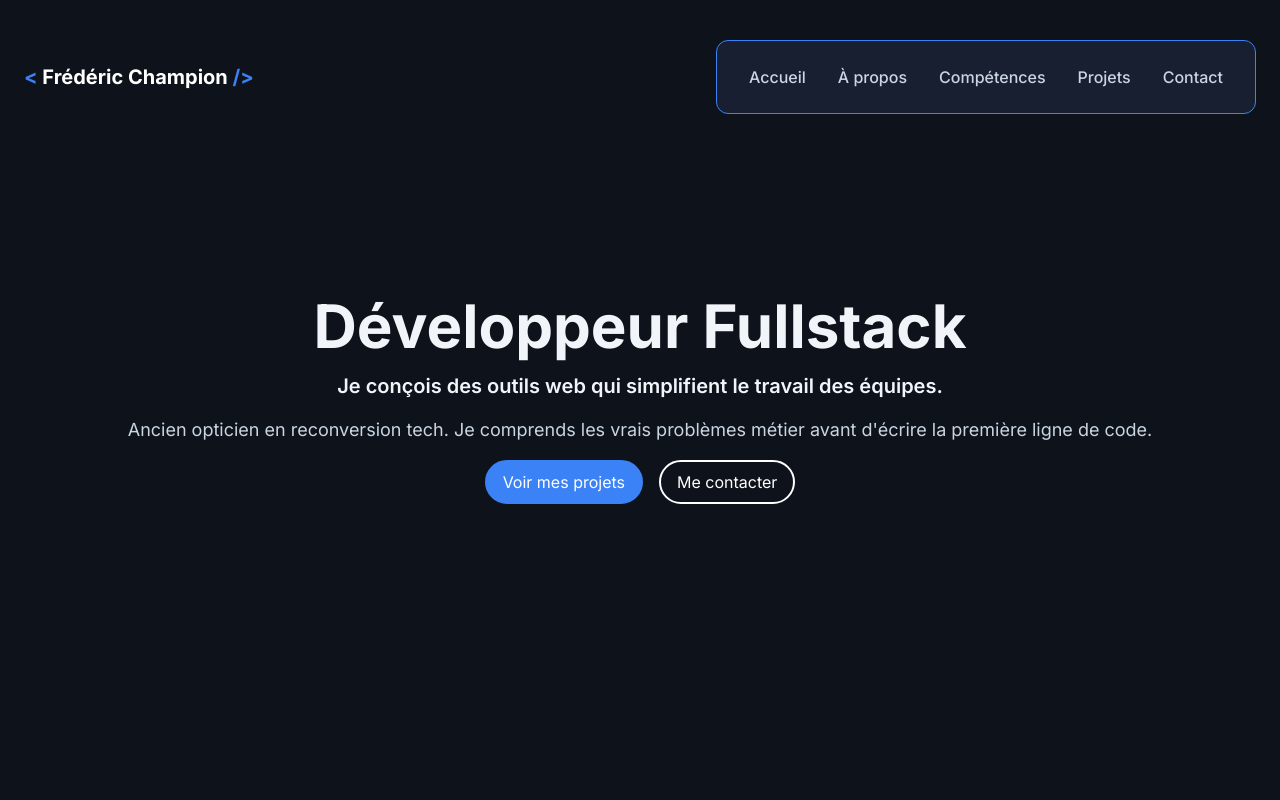
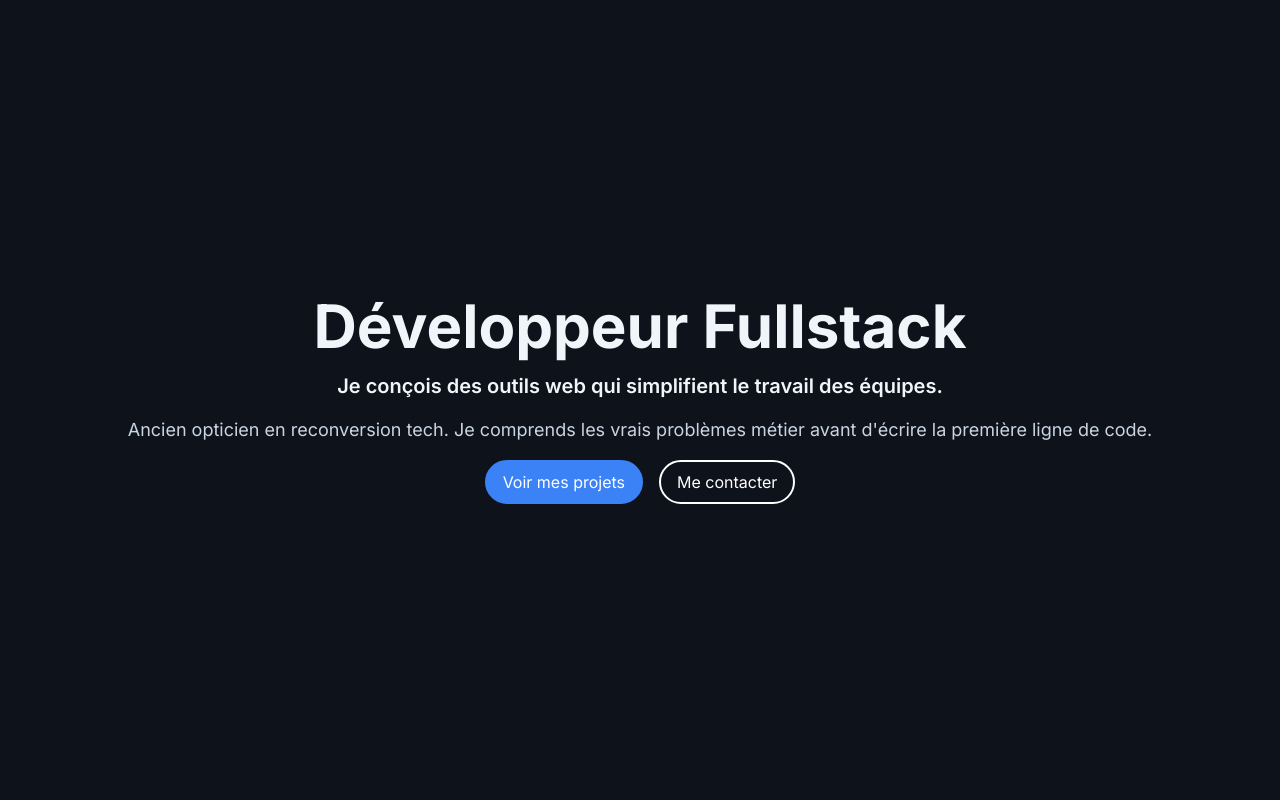
Before and after one commit to Frederic-Champion/portfolio-fred, a website: page index.html in a window 1280 px wide. Shown: the top 800 px of the page. Drawn offline with nearby package versions, Linux system fonts and the light colour scheme; files that its build step writes are made by us from their sources.

Commit message:
effet JS Scroll Navbar

```diff
--- a/index.html
+++ b/index.html
@@ -11,9 +11,9 @@
     <link rel="stylesheet" type='text/css' href="https://cdn.jsdelivr.net/gh/devicons/devicon@latest/devicon.min.css" />
     <title>Frédéric Champion — Développeur Fullstack</title>
 </head>
-<body class="bg-[#0e121b] text-[#f1f5f9]">
+<body class="bg-[#0e121b] text-[#f1f5f9] overflow-x-hidden">
 
-    <header class="flex justify-between items-center py-2 px-6 my-8 fixed w-full top-0">
+    <header class="flex justify-between items-center py-2 px-6 my-8 fixed w-full top-0 transition-transform duration-500 z-50">
         <div class="font-bold text-white text-xl"><span class="text-[#3b82f6]"><</span> Frédéric Champion <span class="text-[#3b82f6]">/></span></div>
         <nav class="flex gap-8 py-6 px-8 rounded-xl border border-[#3b82f6] bg-[#181f30]" id="navbar">
             <a class="nav-link" href="#accueil">Accueil</a>
--- a/script.js
+++ b/script.js
@@ -1,4 +1,4 @@
-const sections = document.querySelectorAll("section");
+const sections = document.querySelectorAll("section:not(#hero)");
 
 for (let section of sections) {
     section.classList.add("hidden-section");
@@ -19,3 +19,24 @@ const observer = new IntersectionObserver(callback, option);
 for (let section of sections) {
     observer.observe(section);
 }
+
+const navbar = document.querySelector("#navbar");
+const header = document.querySelector("header");
+
+let scrollInitial = 0;
+window.addEventListener("scroll", () => {
+    let scrollActuel = window.scrollY;
+    if (window.scrollY >= scrollInitial) {
+        header.classList.add("navbarCache");
+    }else {
+        header.classList.remove("navbarCache");
+    }
+    scrollInitial = window.scrollY
+    if (window.scrollY > 50) {
+        navbar.classList.add('navbarScrolled');
+        navbar.classList.remove('bg-[#181f30]');
+    }else {
+        navbar.classList.remove('navbarScrolled');
+        navbar.classList.add('bg-[#181f30]');
+    }
+});
--- a/src/input.css
+++ b/src/input.css
@@ -27,4 +27,10 @@
     .visible-section {
         @apply opacity-100 translate-y-0 transition-all duration-700;
     }
+    .navbarCache {
+        @apply -translate-y-36;
+    }
+    .navbarScrolled {
+        @apply bg-black/25 backdrop-blur-xs;
+    }
 }
```
